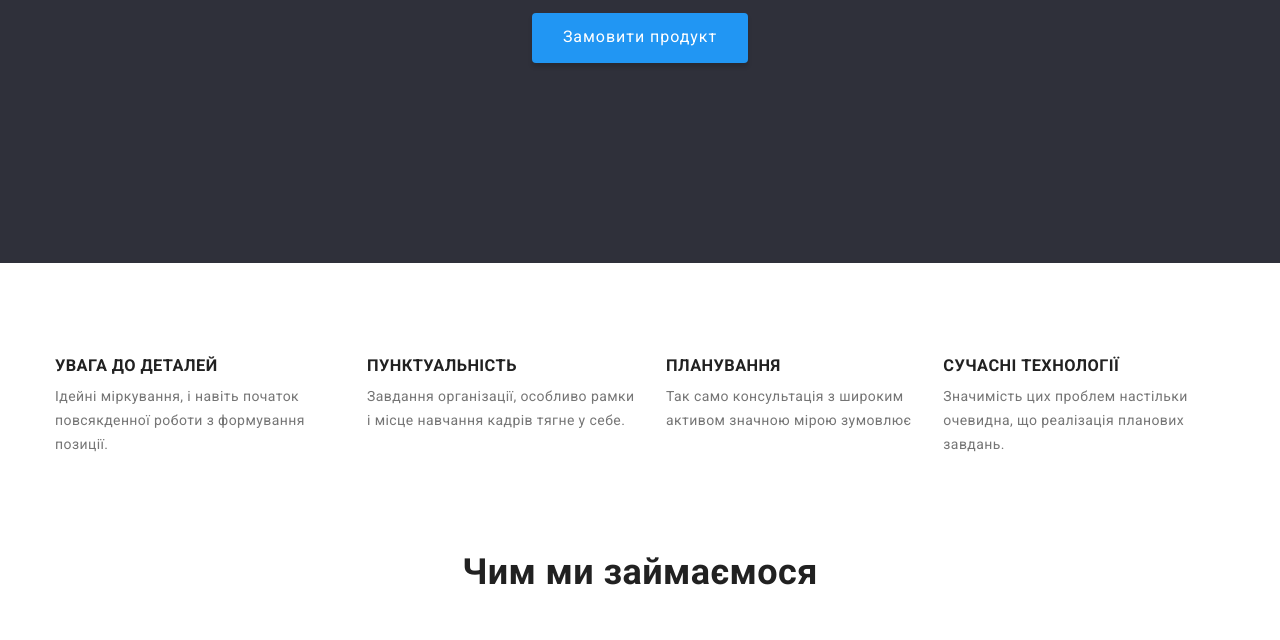
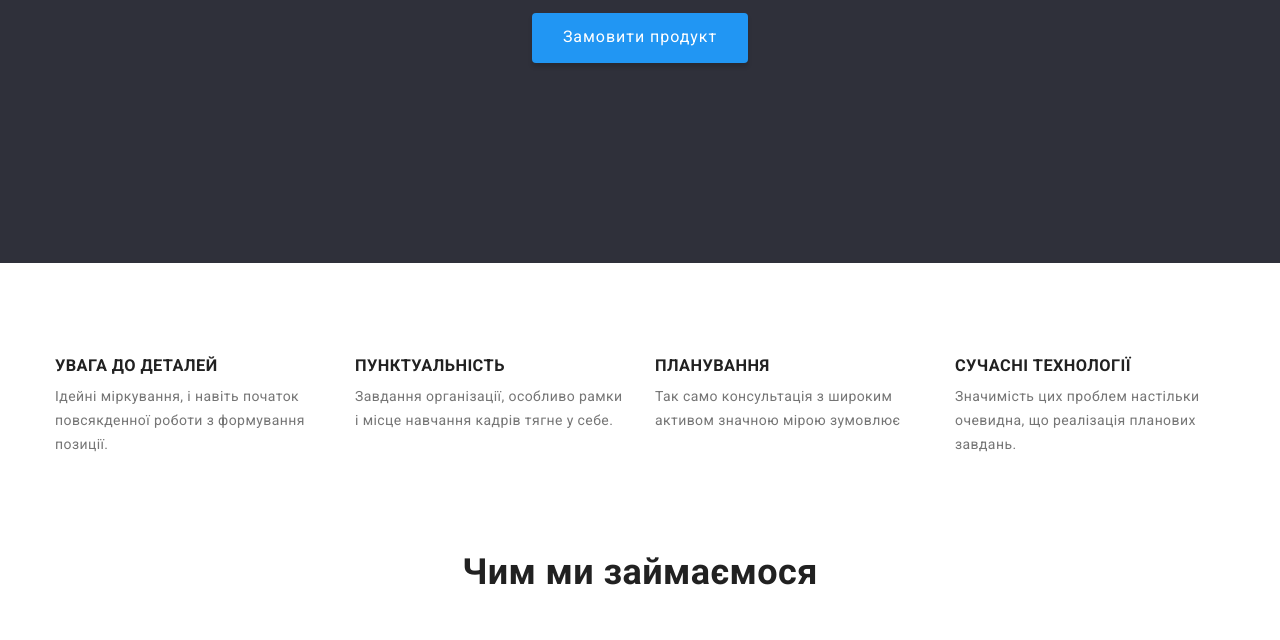
Before and after one commit to Kostiantyn306/goit-markup-hw-03, a plain HTML site: page index.html in a window 1280 px wide. Shown: the part 417-1057 px from the top of the page. Drawn offline with nearby package versions, Linux system fonts and the light colour scheme.

Commit message:
вносить правки

```diff
--- a/index.html
+++ b/index.html
@@ -46,7 +46,7 @@
     </header>
     <!-- Основна частина -->
     <main>
-      <section class="hero ">
+      <section class="hero section">
         <div class="container">
           <h1 class="hero-list">Ефективне рішення для вашого бізнесу</h1>
         <button type="button" class="button">Замовити продукт</button>
@@ -57,25 +57,25 @@
         <div class="container" >
           <h2 class="visually-hidden">Наші переваги</h2>
           <ul class="list benefits-lists">
-            <li>
+            <li class="benefits-items">
               <h3 class="benefits-title">УВАГА ДО ДЕТАЛЕЙ</h3>
               <p class="benefits-list">
                 Ідейні міркування, і навіть початок повсякденної роботи з формування позиції.
               </p>
             </li>
-            <li>
+            <li class="benefits-items">
               <h3 class="benefits-title">ПУНКТУАЛЬНІСТЬ</h3>
               <p class="benefits-list">
                 Завдання організації, особливо рамки і місце навчання кадрів тягне у себе.
               </p>
             </li>
-            <li>
+            <li class="benefits-items">
               <h3 class="benefits-title">ПЛАНУВАННЯ</h3>
               <p class="benefits-list">
                 Так само консультація з широким активом значною мірою зумовлює
               </p>
             </li>
-            <li>
+            <li class="benefits-items">
               <h3 class="benefits-title">СУЧАСНІ ТЕХНОЛОГІЇ</h3>
               <p class="benefits-list">
                 Значимість цих проблем настільки очевидна, що реалізація планових завдань.
```
